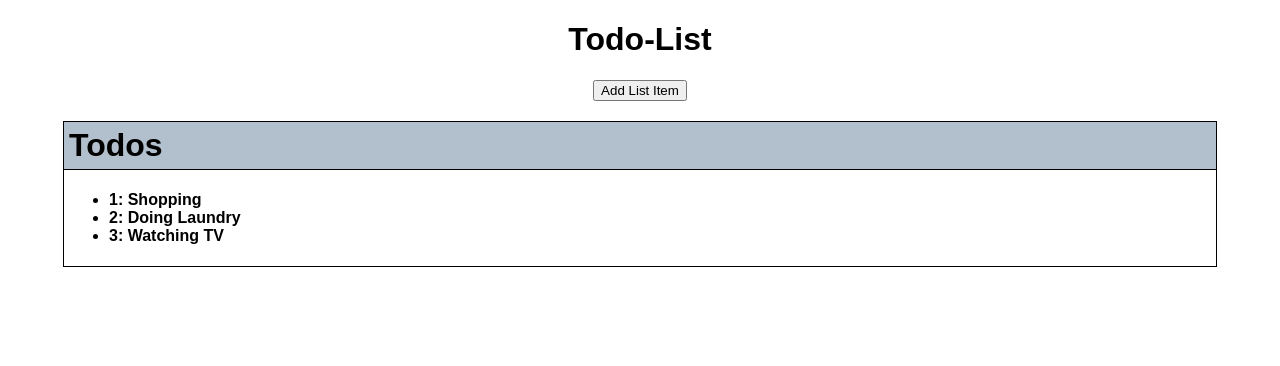
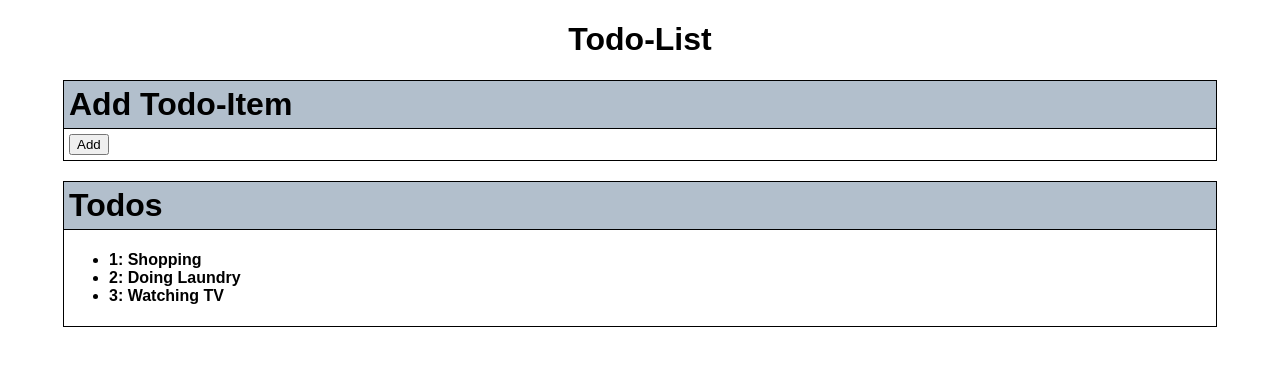
Before and after one commit to SimonHoefling/todo-list, a React (Create React App) app: page / in a window 1280 px wide. Shown: the top 366 px of the page. Built offline with nearby package versions, Linux system fonts and the light colour scheme.

Commit message:
Added TodoAdd component

```diff
--- a/src/App.js
+++ b/src/App.js
@@ -1,6 +1,7 @@
 import React, { Component } from 'react';
 import './App.css';
 import TodoList from './TodoList';
+import TodoAdd from './TodoAdd';
 
 class App extends Component {
 
@@ -17,7 +18,7 @@ class App extends Component {
     this.addTodo = this.addTodo.bind(this);
   }
 
-  addTodo() {
+  addTodo(title) {
     let todos = this.state.todos;
     let maxId = 0;
     for (let todo of todos) {
@@ -26,17 +27,18 @@ class App extends Component {
       }
     }
 
-    todos.unshift({id: (maxId + 1), title: "Next Todo"});
+    todos.unshift({id: (maxId + 1), title: title});
     this.setState({
       todos: todos
     })
   }
 
   render() {
+    console.log("Hello from App.js");
     return (
       <div className="App">
         <h1>Todo-List</h1>
-        <button onClick={this.addTodo}>Add List Item</button>
+        <TodoAdd onAdd={this.addTodo} />
         <TodoList todos={this.state.todos} />
       </div>
     );
--- /dev/null
+++ b/src/TodoAdd.js
@@ -0,0 +1,27 @@
+import React, { Component } from 'react';
+import './App.css';
+import Panel from './panel';
+
+class TodoAdd extends Component {
+
+  constructor(props) {
+    super(props);
+
+    this.onTodoAdd = this.onTodoAdd.bind(this);
+  }
+
+  onTodoAdd() {
+    this.props.onAdd("I am the new Todo");
+  }
+
+  render() {
+    console.log("Hellor from TodoAdd.js");
+    return (
+      <Panel title="Add Todo-Item">
+        <button onClick={this.onTodoAdd}>Add</button>
+      </Panel>
+    )
+  }
+}
+
+export default TodoAdd;
--- a/src/TodoList.js
+++ b/src/TodoList.js
@@ -3,6 +3,7 @@ import Panel from './panel';
 
 class TodoList extends Component {
   render () {
+    console.log("Hello from TodoList.js");
     return (
     <Panel title="Todos">
       <ul className='App-todo'>
--- a/src/panel.js
+++ b/src/panel.js
@@ -3,7 +3,7 @@ import "./panel.css"
 
 class Panel extends Component {
   render() {
-    console.log("Hello from the panel.js")
+    console.log("Hello from the Panel.js");
     return (
       <div className='panel-container'>
         <div className='panel-top-container'>
```
